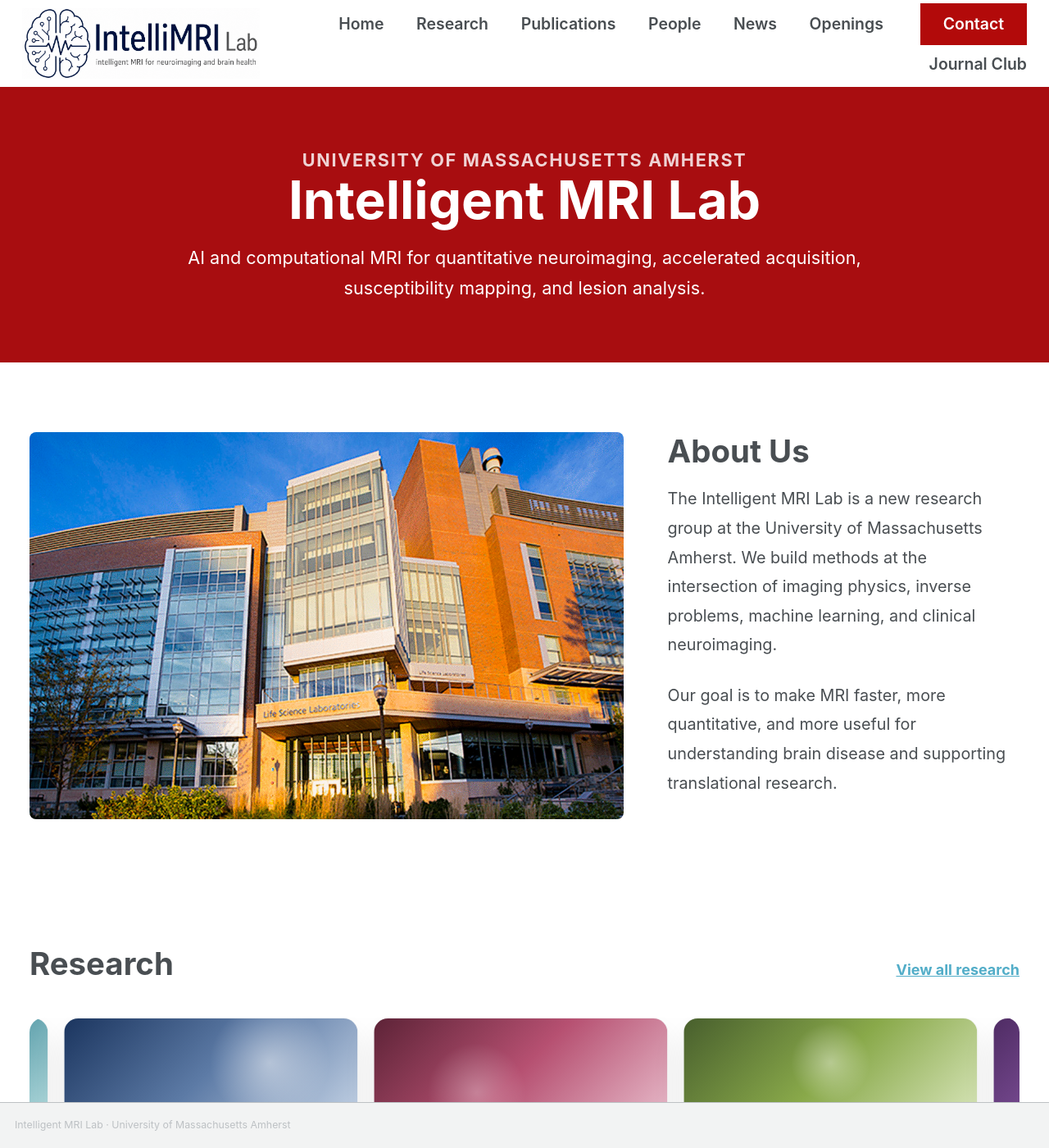
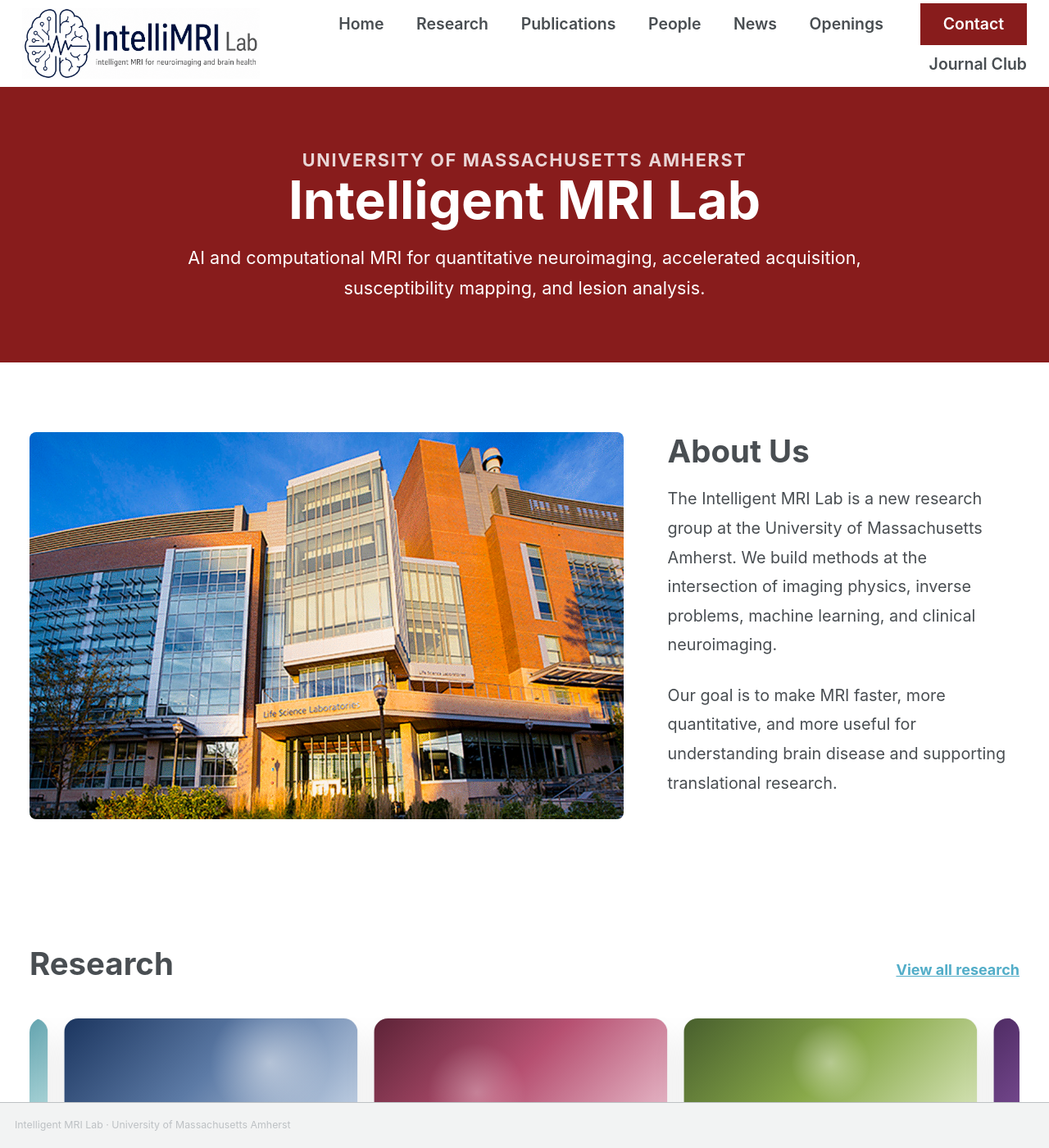
Before and after one commit to Jinwei1209/Jinwei1209.github.io, a Jekyll site: the page built from _pages/about.md, in a window 1280 px wide and 1400 px high. Shown: the whole window at 82% size. Built offline with Jekyll 4.4.1, drawn with Linux system fonts in a browser that asks for light colours; some web fonts are replaced; a script bundle is joined from its source files by our own code; library files that are not in the unit come from our copies.

Commit message:
Refine homepage layout and site colors

```diff
--- a/_sass/layout/_navigation.scss
+++ b/_sass/layout/_navigation.scss
@@ -321,14 +321,14 @@
 
 .greedy-nav .visible-links .masthead__menu-item--contact a {
   padding: 0.9rem 1.55rem;
-  background: #b20a0a;
+  background: #881c1c;
   color: #fff;
   line-height: 1;
 }
 
 .greedy-nav .visible-links .masthead__menu-item--contact a:hover {
   color: #fff;
-  background: #9b0707;
+  background: #6f1616;
 }
 
 @media (min-width: 901px) {
--- a/_sass/layout/_page.scss
+++ b/_sass/layout/_page.scss
@@ -130,7 +130,7 @@
   width: 100vw;
   margin-left: -50vw;
   margin-right: -50vw;
-  background: #a80d10;
+  background: #881c1c;
   color: #fff;
 }
 
```
